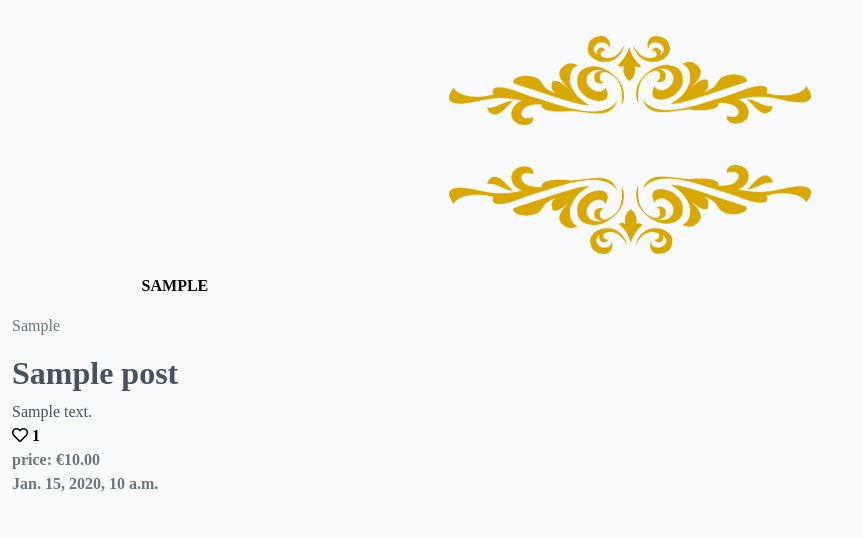
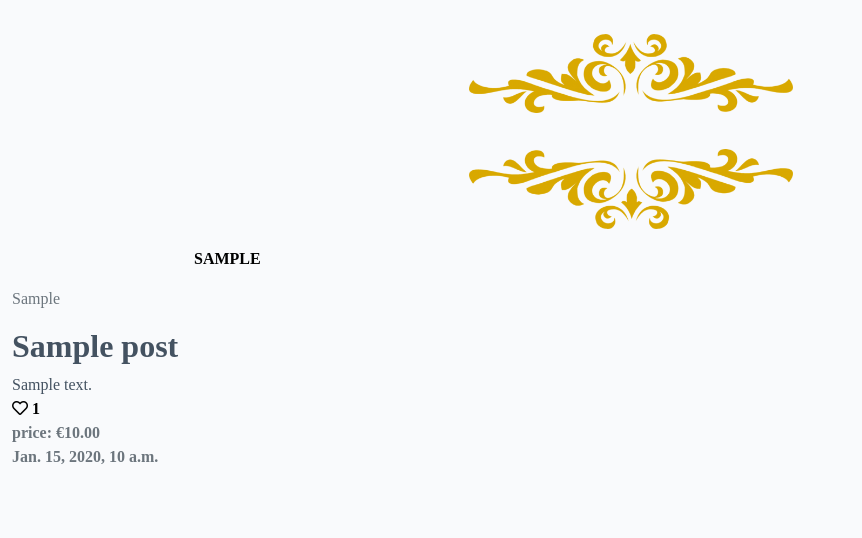
Before and after one commit to BIBI78/s1, a Django app: page / in a window 1280 px wide. Shown: the part 56-594 px from the top of the page, without its empty margins (0-862 px from the left). Run offline with Django 3.2, Linux system fonts and the light colour scheme; tables that the repository leaves empty hold one stand-in row (values such as "Sample post"); some web fonts are replaced.

Commit message:
UPDATE: add image-container class to css file

```diff
--- a/static/css/style.css
+++ b/static/css/style.css
@@ -56,46 +56,6 @@ body {
     font-weight: 600;
 }
 
-/* .image-container {
-    position: relative;
-    width: 100%;
-    height: auto;
-} */
-
-
-/* Media query for laptop screens (adjust the screen width as needed) */
-@media (min-width: 1024px) {
-    .image-container {
-        /* Add any specific styles for laptop screens here */
-            width: 100%;
-                height: auto;
-    }
-}
-.image-container {
-    position: relative;
-    /* Add other styles for image container */
-
-    /* Center and adjust width for laptop screens */
-    margin: 0 auto;
-    /* Center horizontally */
-    max-width: 80%;
-    /* Take up 80% of screen width */
-}
-
-/* Media query for laptop screens (adjust the screen width as needed) */
-@media (min-width: 1024px) {
-    .image-container {
-        /* Add any specific styles for laptop screens here */
-    }
-}
-
-
-/* Media query for laptop screens (adjust the screen width as needed) */
-@media (min-width: 1024px) {
-    .image-container {
-        /* Add any specific styles for laptop screens here */
-    }
-}
 
 /* .image-flash {
     position: absolute;
@@ -104,6 +64,7 @@ body {
     left: -2px;
     background-color: #23BBBB;
 } */
+
 
 .author {
     color: black;
@@ -259,20 +220,7 @@ body {
     }
 }
 
-
-
-
 /* _________________ */
-
-
-/* CARD IMAGE */
-
-
-
-
-/*  */
-
-
 
 
 /* gold border css */
@@ -315,8 +263,6 @@ body {
 }
 
 
-
-
 .post_title{
     color: black;
     /* font-family: 'Times New Roman', Times, serif; */
@@ -353,9 +299,7 @@ body {
 
 }
 
-
-
-   .loading{
+ .loading{
     font-weight: 400;
    }
 
@@ -461,3 +405,27 @@ body {
             opacity: 1;
             /* Make the active image fully visible */
         }
+
+
+
+
+
+
+/* IMAGE CONTAINER  */
+
+
+/* 576px */
+
+/* @media (min-width: 576px) {
+    .image-container {
+        max-width: 300px;
+        margin: 0 auto;
+
+    }
+}
+ */
+
+.image-container {
+    max-width: 900px;
+    margin: 0 auto;
+}
```
Also changed, not shown: templates/index.html (+6 -16 lines).
